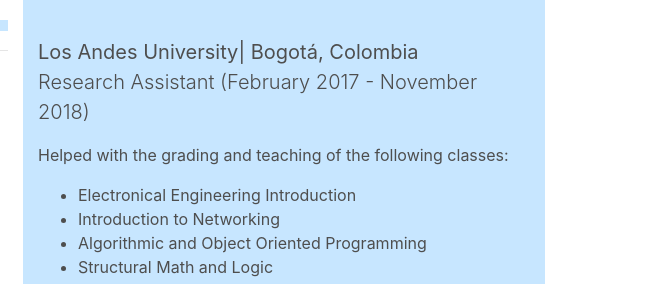
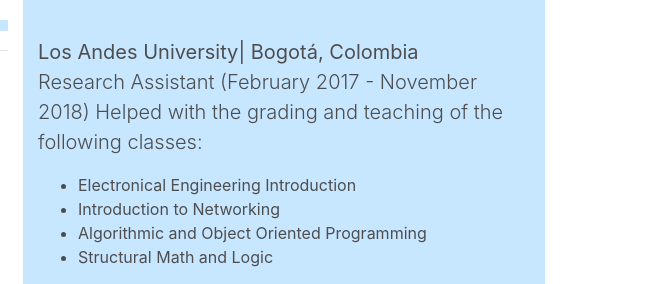
Before and after one commit to sarabepu/website, a website: page index.html in a window 1280 px wide. Shown: the part 1601-1885 px from the top of the page, 617-1280 px from the left. Drawn offline with nearby package versions, Linux system fonts and the light colour scheme.

Commit message:
fix p out of scope

```diff
--- a/index.html
+++ b/index.html
@@ -183,6 +183,7 @@
                                         <strong>Cornell University| Ithaca, NY, USA</strong>
                                         <br />
                                         Research Intern (June 2019- August 2019)
+                                    </p>
                                         <ul>
                                             <li>
                                                 Worked in the Blossom project maintaining and updating the
@@ -205,12 +206,13 @@
                                             </li>
                                         </ul>
 
-                                    </p>
+
                                     <br />
                                     <p class="lead">
                                         <strong>Los Andes University| Bogotá, Colombia</strong>
                                         <br />
                                         Research Assistant (February 2019 - May 2019)
+                                   </p>
                                         <ul>
                                             <li>
                                                 Implemented transmition tests using a client-server model. The
@@ -220,13 +222,12 @@
                                                 files for UnaCloud, which is an opportunistic cloud computing IaaS.
                                             </li>
                                         </ul>
-                                    </p>
                                     <br />
                                     <p class="lead">
                                         <strong>Los Andes University| Bogotá, Colombia</strong>
                                         <br />
                                         Research Assistant (February 2017 - November 2018)
-                                        <p> Helped with the grading and teaching of the following classes:
+                                        Helped with the grading and teaching of the following classes:
                                         </p>
                                         <ul>
                                             <li>
@@ -242,7 +243,6 @@
                                                 Structural Math and Logic
                                             </li>
                                         </ul>
-                                    </p>
                                 </div>
                             </div>
                         </div>
```
